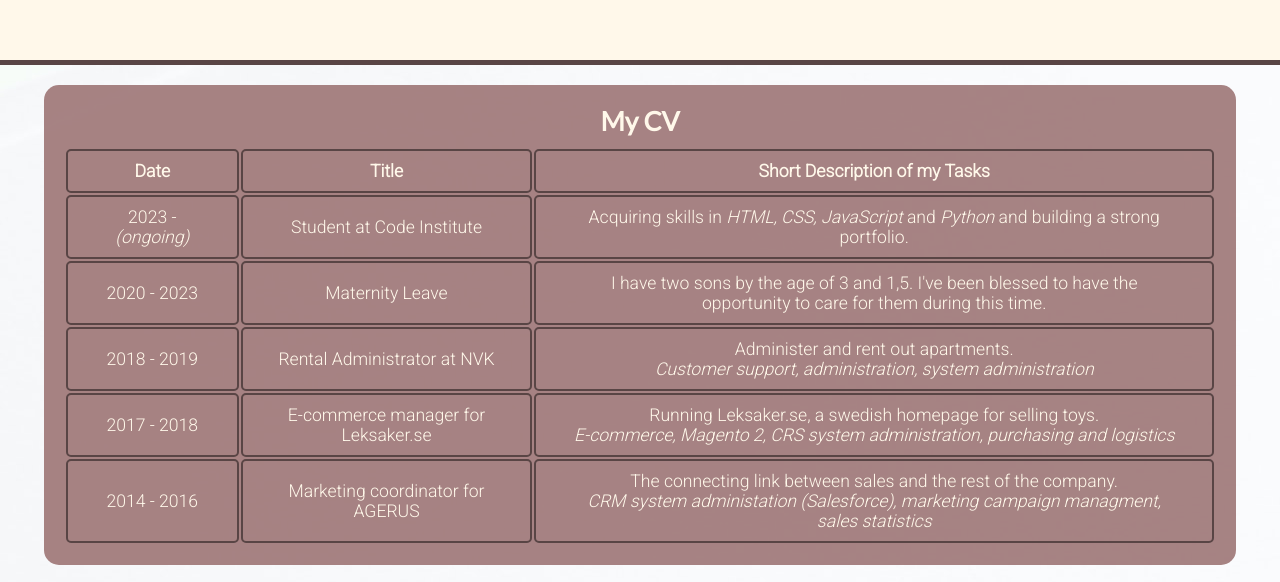
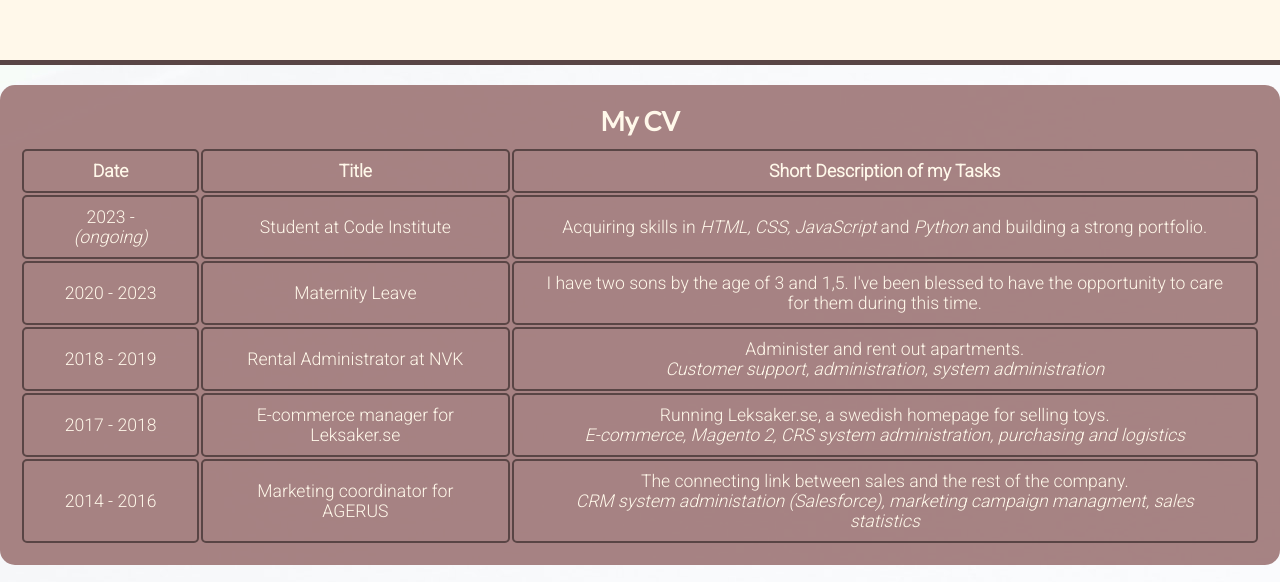
Before and after one commit to BubiniB/cristina-ekqvist-project, a plain HTML site: page experience.html in a window 1280 px wide. Shown: the part 90-672 px from the top of the page. Drawn offline with Linux system fonts and the light colour scheme.

Commit message:
Add pictures to README. Adjust width for CV table again. Tidy up css code

```diff
--- a/assets/css/stylesheet.css
+++ b/assets/css/stylesheet.css
@@ -126,7 +126,7 @@ header {
 /* Tables for CV and education */
 
 #experience > #experience-img {
-    max-width: 100%;
+    width: 100%;
     height: auto;
     background: url(../images/experience-img.jpg) no-repeat;
     overflow: hidden;
@@ -135,7 +135,7 @@ header {
 }
 
 .experience-cv {
-    width: 90%;
+    width: fit-content;
     height: fit-content;
     margin: 20px auto;
     padding: 20px;
@@ -144,14 +144,11 @@ header {
     border-radius: 15px;
     border-color: #594545;
     font-size: 110%;
+    text-align: center;
 }
 
 #experience h1 {
     margin-bottom: 20px;
-}
-
-.experience-cv {
-    text-align: center;
 }
 
 .table td, th {
@@ -163,10 +160,6 @@ header {
 .experience-cv th, td {
     margin: 10px;
     padding: 10px 30px;
-}
-
-.education {
-    width: fit-content;
 }
 
 .table ul {
```
Also changed, not shown: assets/images/footer.png (added), assets/images/get-to-know-me.png (added), assets/images/landing-page.png (added), assets/images/nav-bar.png (added), assets/images/personal.png (added), assets/images/responsiveness-showcase.png (added), 1 other file.
